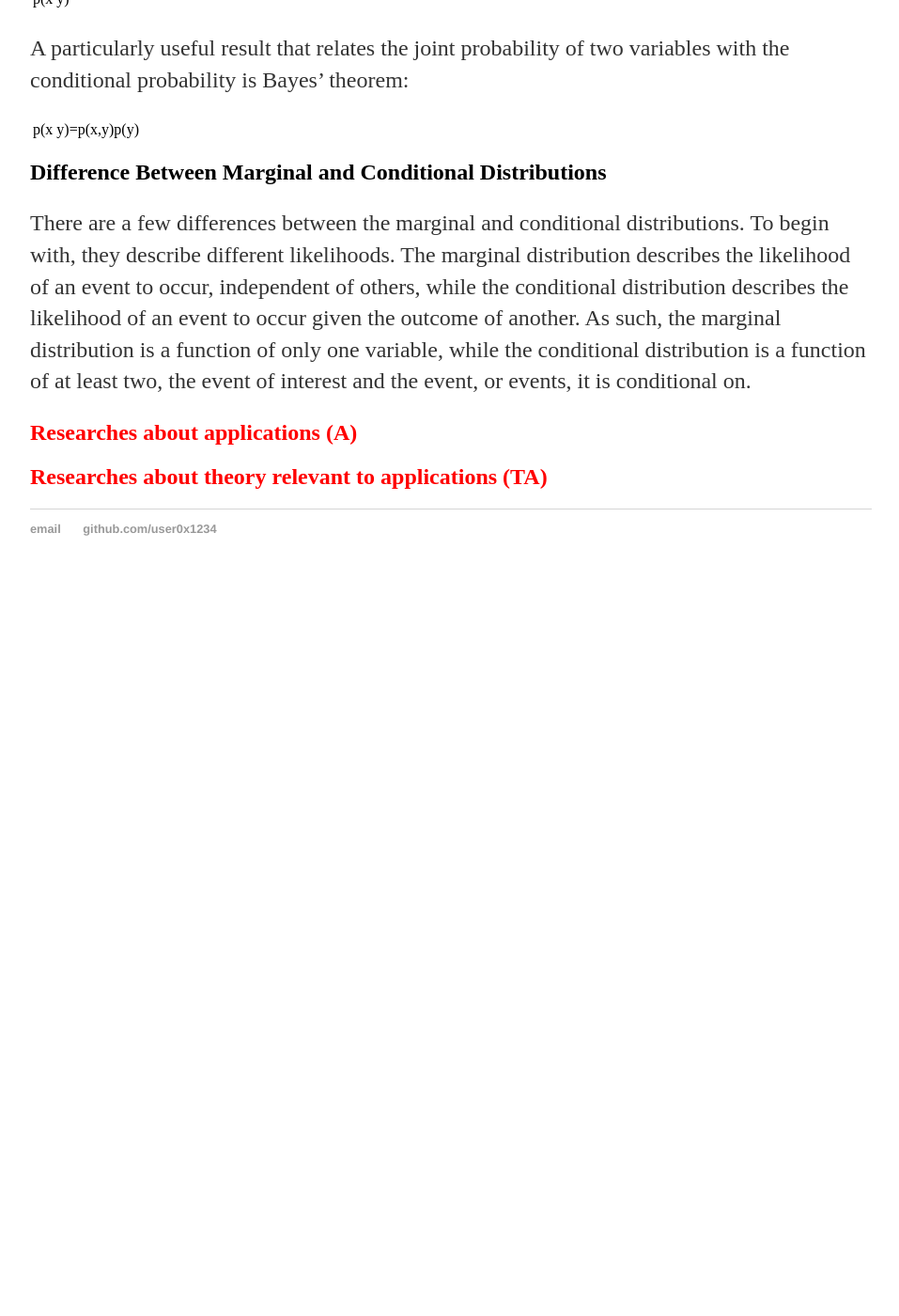
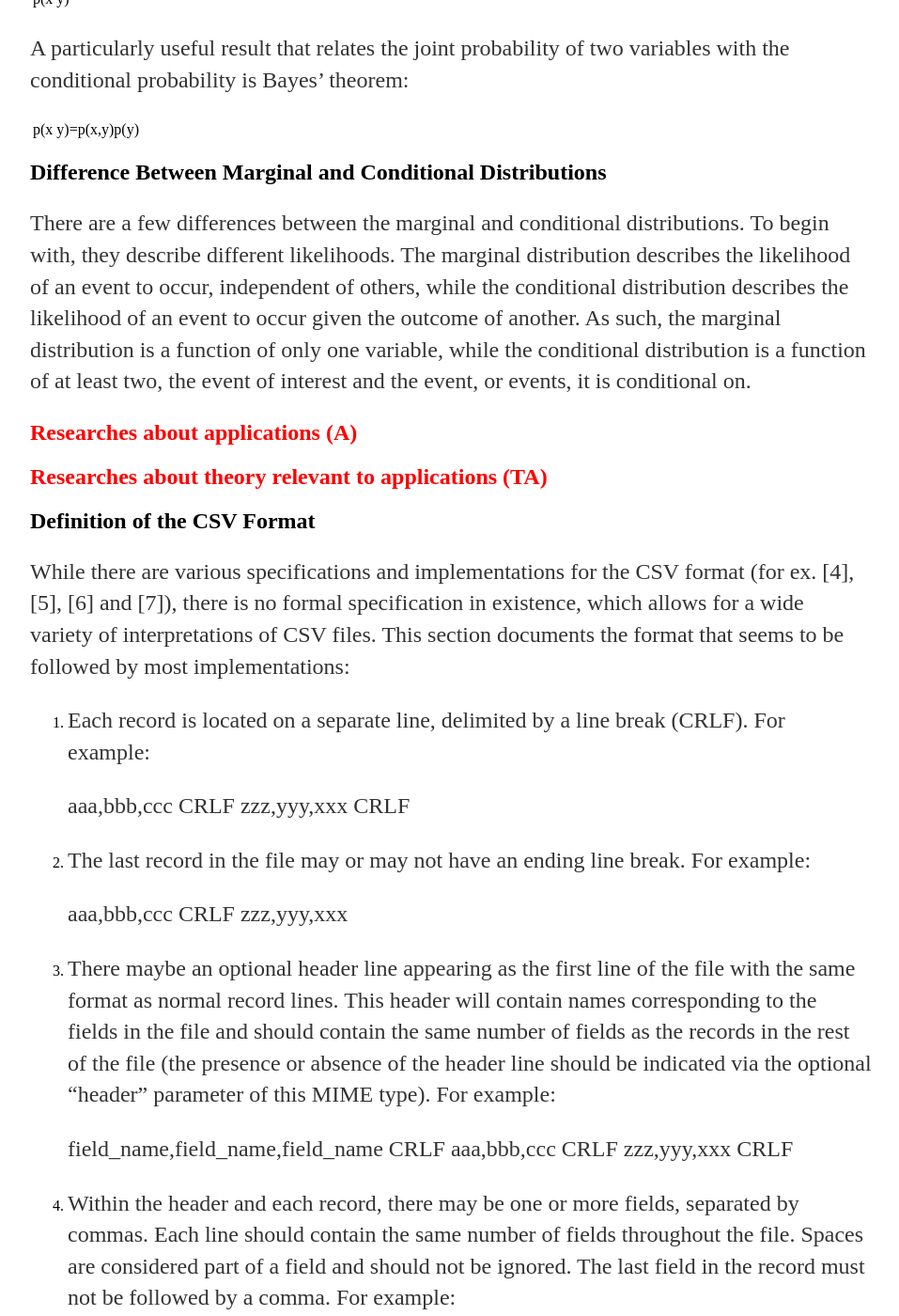
Before and after one commit to user0x1234/user0x1234.github.io, a Jekyll site: the page built from _posts/2022-10-06-HomeWork2.md, in a window 1280 px wide and 1400 px high, scrolled down 2751 px. Shown: the whole window at 94% size, without its empty margins (160-1117 px from the left). Built offline with Jekyll 4.4.1, drawn with Linux system fonts in a browser that asks for light colours; before the commit the page ends 3381 px from its top, so only the background shows below that; some of the changed text lies outside the part shown.

Commit message:
HomeWork2

```diff
--- a/_posts/2022-10-06-HomeWork2.md
+++ b/_posts/2022-10-06-HomeWork2.md
@@ -69,3 +69,64 @@ There are a few differences between the marginal and conditional distributions.
 ## <span style="color:red">Researches about applications (A)</span>
 
 ## <span style="color:red">Researches about theory relevant to applications (TA)</span>
+
+## Definition of the CSV Format
+
+   While there are various specifications and implementations for the
+   CSV format (for ex. [4], [5], [6] and [7]), there is no formal
+   specification in existence, which allows for a wide variety of
+   interpretations of CSV files.  This section documents the format that
+   seems to be followed by most implementations:
+
+   1.  Each record is located on a separate line, delimited by a line
+       break (CRLF).  For example:
+
+       aaa,bbb,ccc CRLF
+       zzz,yyy,xxx CRLF
+
+   2.  The last record in the file may or may not have an ending line
+       break.  For example:
+
+       aaa,bbb,ccc CRLF
+       zzz,yyy,xxx
+
+   3.  There maybe an optional header line appearing as the first line
+       of the file with the same format as normal record lines.  This
+       header will contain names corresponding to the fields in the file
+       and should contain the same number of fields as the records in
+       the rest of the file (the presence or absence of the header line
+       should be indicated via the optional "header" parameter of this
+       MIME type).  For example:
+
+       field_name,field_name,field_name CRLF
+       aaa,bbb,ccc CRLF
+       zzz,yyy,xxx CRLF
+
+   4.  Within the header and each record, there may be one or more
+       fields, separated by commas.  Each line should contain the same
+       number of fields throughout the file.  Spaces are considered part
+       of a field and should not be ignored.  The last field in the
+       record must not be followed by a comma.  For example:
+
+       aaa,bbb,ccc
+
+   5.  Each field may or may not be enclosed in double quotes (however
+       some programs, such as Microsoft Excel, do not use double quotes
+       at all).  If fields are not enclosed with double quotes, then
+       double quotes may not appear inside the fields.  For example:
+
+       "aaa","bbb","ccc" CRLF
+       zzz,yyy,xxx
+
+   6.  Fields containing line breaks (CRLF), double quotes, and commas
+       should be enclosed in double-quotes.  For example:
+
+       "aaa","b CRLF
+       bb","ccc" CRLF
+       zzz,yyy,xxx
+
+   7.  If double-quotes are used to enclose fields, then a double-quote
+       appearing inside a field must be escaped by preceding it with
+       another double quote.  For example:
+
+       "aaa","b""bb","ccc"
```
